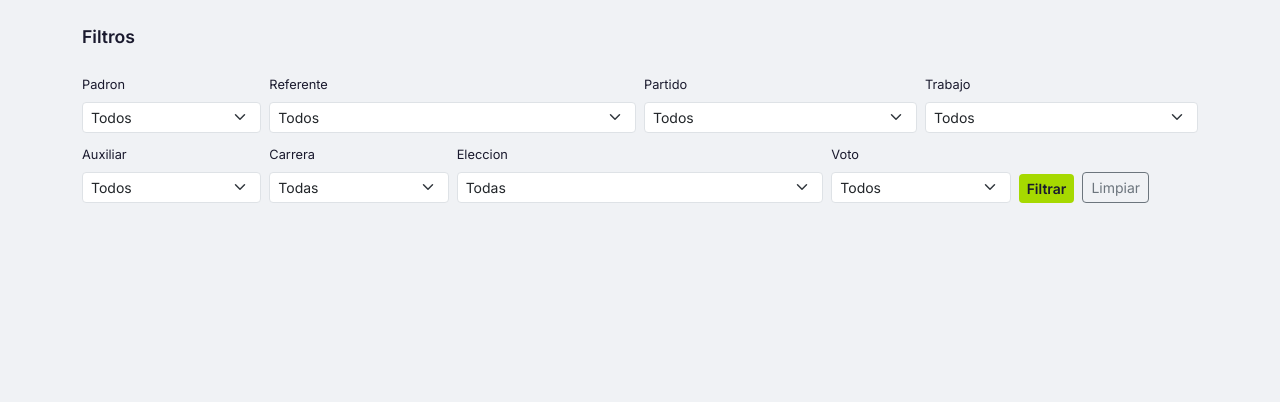
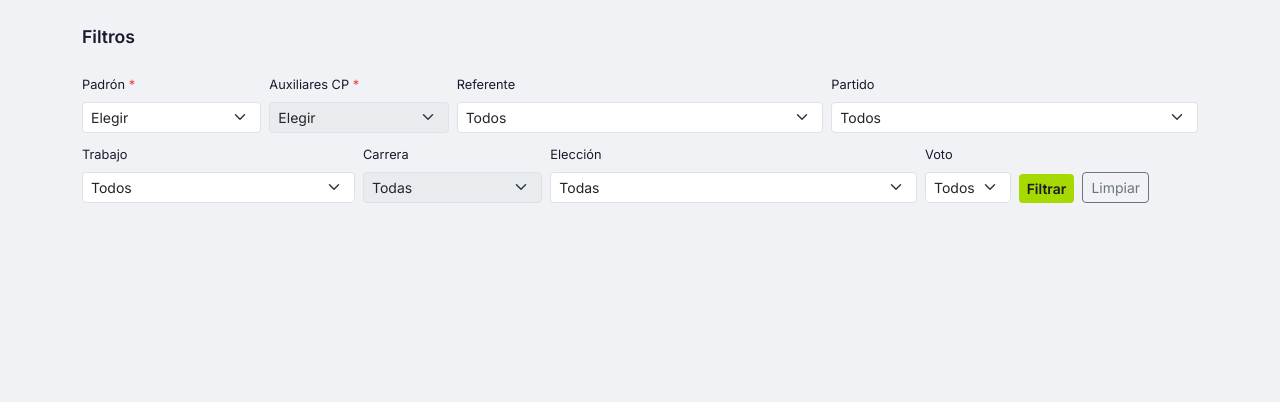
Before and after one commit to XtnPaez/fiscalizar, a PHP site: page /index.php?mod=filtros in a window 1280 px wide. Shown: the part 56-458 px from the top of the page. Run offline with PHP 8.4, Linux system fonts and the light colour scheme; the visitor is signed in with stand-in values (Sample User, id 1); tables that the repository leaves empty hold one stand-in row (values such as "Sample post").

Commit message:
consulta-padron terminado

```diff
--- a/consulta_padron/modulos/filtros/filtros.php
+++ b/consulta_padron/modulos/filtros/filtros.php
@@ -2,10 +2,15 @@
 // modulos/filtros/filtros.php
 // Modulo de filtros del sistema Fiscalizar — Consulta Padron.
 // Acceso: todos los niveles autenticados.
-// Orden de combos: Padron, Referente, Partido, Trabajo, Auxiliar, Carrera, Eleccion, Voto.
-// Referente incluye opcion "Con Referentes" para filtrar no-SIN REFERENTE.
-// Resultado: perfil completo con todos los campos de las vistas CD y CP.
-// Scroll horizontal sincronizado arriba y abajo de la tabla.
+// Padron es obligatorio. Sin padron no hay resultado.
+// Auxiliar CP es obligatorio cuando hay padron elegido.
+// Logica de combinacion:
+//   CD  + Auxiliar CP = NO → solo vista_padron_cd
+//   CD  + Auxiliar CP = SI → vista_padron_cd + vista_padron_cp WHERE auxiliar = 1
+//   CP  + Auxiliar CP = NO → vista_padron_cp WHERE auxiliar = 0
+//   CP  + Auxiliar CP = SI → vista_padron_cp completa
+// Todas las columnas de votos siempre presentes en el resultado.
+// Carrera se inhibe en JS cuando padron = CP.
 
 verificar_sesion();
 
@@ -29,21 +34,31 @@ $stmt_elecciones = $pdo->query("SELECT id, nombre, tipo FROM elecciones ORDER BY
 $elecciones      = $stmt_elecciones->fetchAll();
 
 // --- Leer parametros ---
-$padron    = $_GET['padron']    ?? '';
-$referente = $_GET['referente'] ?? ''; // valor numerico o '_con_referentes'
-$partido   = $_GET['partido']   ?? '';
-$trabajo   = $_GET['trabajo']   ?? '';
-$auxiliar  = $_GET['auxiliar']  ?? '';
-$carrera   = $_GET['carrera']   ?? '';
-$eleccion  = $_GET['eleccion']  ?? '';
-$voto      = $_GET['voto']      ?? '';
-$accion    = $_GET['accion']    ?? '';
-$pagina    = max(1, intval($_GET['pagina'] ?? 1));
-$por_pagina = 50;
+$padron      = $_GET['padron']      ?? '';   // CD o CP — obligatorio
+$auxiliar_cp = $_GET['auxiliar_cp'] ?? '';   // SI o NO — obligatorio si hay padron
+$referente   = $_GET['referente']   ?? '';   // id numerico o '_con_referentes'
+$partido     = $_GET['partido']     ?? '';
+$trabajo     = $_GET['trabajo']     ?? '';
+$carrera     = $_GET['carrera']     ?? '';   // solo aplica a CD
+$eleccion    = $_GET['eleccion']    ?? '';
+$voto        = $_GET['voto']        ?? '';
+$accion      = $_GET['accion']      ?? '';
+$pagina      = max(1, intval($_GET['pagina'] ?? 1));
+$por_pagina  = 50;
 
-$filtro_aplicado = ($padron !== '' || $referente !== '' || $partido !== '' ||
-                    $trabajo !== '' || $auxiliar !== '' || $carrera  !== '' ||
-                    $eleccion !== '');
+// Hay filtro aplicado solo si padron y auxiliar_cp estan ambos elegidos
+$filtro_aplicado = ($padron !== '' && $auxiliar_cp !== '');
+
+// Aviso si se intento filtrar sin elegir padron o auxiliar
+$aviso = '';
+$intento_filtrar = isset($_GET['padron']) || isset($_GET['auxiliar_cp']);
+if ($intento_filtrar && !$filtro_aplicado) {
+    if ($padron === '') {
+        $aviso = 'Elegir un padrón para ver resultados.';
+    } elseif ($auxiliar_cp === '') {
+        $aviso = 'Elegir una opción de Auxiliares CP para ver resultados.';
+    }
+}
 
 $resultados      = [];
 $total_registros = 0;
@@ -55,7 +70,7 @@ if ($filtro_aplicado) {
     $conds_comunes = [];
     $params        = [];
 
-    // Referente: valor numerico = referente especifico, _con_referentes = tiene al menos uno
+    // Referente
     if ($referente === '_con_referentes') {
         $conds_comunes[] = "dni IN (
             SELECT rg.dni FROM referentes_graduado rg
@@ -82,7 +97,7 @@ if ($filtro_aplicado) {
         $params[':trabajo'] = $trabajo;
     }
 
-    // Determinar tipo de eleccion antes de construir los WHERE
+    // Tipo de eleccion para filtro de voto
     $tipo_eleccion = null;
     if ($eleccion !== '') {
         $stmt_tipo     = $pdo->prepare("SELECT tipo FROM elecciones WHERE id = :id");
@@ -90,7 +105,10 @@ if ($filtro_aplicado) {
         $tipo_eleccion = $stmt_tipo->fetchColumn();
     }
 
-    // --- SELECT desde vista_padron_cd ---
+    // -------------------------------------------------------
+    // SELECT desde vista_padron_cd
+    // Incluye columnas CP en NO fijo
+    // -------------------------------------------------------
     $conds_cd  = $conds_comunes;
     $params_cd = $params;
 
@@ -105,33 +123,31 @@ if ($filtro_aplicado) {
         $params_cd[':eleccion_cd'] = $eleccion;
     }
 
-    $where_cd  = count($conds_cd) > 0 ? 'WHERE ' . implode(' AND ', $conds_cd) : '';
+    $where_cd = count($conds_cd) > 0 ? 'WHERE ' . implode(' AND ', $conds_cd) : '';
 
     $select_cd = "
         SELECT
-            dni, apellido, nombre, carrera,
-            'SI'  AS padron_cd,
-            'NO'  AS padron_cp,
-            NULL  AS auxiliar,
+            dni, apellido, nombre,
+            carrera,
+            'CD'  AS padron,
+            0     AS auxiliar,
             referente_1, referente_2, referente_3,
             partido, trabajo, sede_laboral,
             voto_cd_2021, voto_cd_2024,
-            NULL AS voto_cp_2017,
-            NULL AS voto_cp_2019,
-            NULL AS voto_cp_2021,
-            NULL AS voto_cp_2024
+            'NO'  AS voto_cp_2017,
+            'NO'  AS voto_cp_2019,
+            'NO'  AS voto_cp_2021,
+            'NO'  AS voto_cp_2024
         FROM vista_padron_cd
         $where_cd
     ";
 
-    // --- SELECT desde vista_padron_cp ---
+    // -------------------------------------------------------
+    // SELECT desde vista_padron_cp
+    // Incluye columnas CD en NO fijo
+    // -------------------------------------------------------
     $conds_cp  = $conds_comunes;
     $params_cp = $params;
-
-    if ($auxiliar !== '') {
-        $conds_cp[]              = "auxiliar = :auxiliar";
-        $params_cp[':auxiliar']  = ($auxiliar === 'SI') ? 1 : 0;
-    }
 
     if ($tipo_eleccion === 'cp' && $voto !== '') {
         $op         = $voto === 'SI' ? 'IN' : 'NOT IN';
@@ -139,54 +155,77 @@ if ($filtro_aplicado) {
         $params_cp[':eleccion_cp'] = $eleccion;
     }
 
-    $where_cp  = count($conds_cp) > 0 ? 'WHERE ' . implode(' AND ', $conds_cp) : '';
+    $where_cp = count($conds_cp) > 0 ? 'WHERE ' . implode(' AND ', $conds_cp) : '';
+
+    // Auxiliar CP determina que subconjunto de CP se usa
+    $filtro_auxiliar_cd = '';
+    $filtro_auxiliar_cp = '';
+
+    if ($auxiliar_cp === 'SI') {
+        // Solo auxiliares CP
+        $filtro_auxiliar_cp = $where_cp !== ''
+            ? $where_cp . ' AND auxiliar = 1'
+            : 'WHERE auxiliar = 1';
+    } else {
+        // Solo graduados CP (sin auxiliares)
+        $filtro_auxiliar_cp = $where_cp !== ''
+            ? $where_cp . ' AND auxiliar = 0'
+            : 'WHERE auxiliar = 0';
+    }
 
     $select_cp = "
         SELECT
             dni, apellido, nombre,
             NULL  AS carrera,
-            'NO'  AS padron_cd,
-            'SI'  AS padron_cp,
+            'CP'  AS padron,
             auxiliar,
             referente_1, referente_2, referente_3,
             partido, trabajo, sede_laboral,
-            NULL AS voto_cd_2021,
-            NULL AS voto_cd_2024,
+            'NO'  AS voto_cd_2021,
+            'NO'  AS voto_cd_2024,
+            voto_cp_2017, voto_cp_2019, voto_cp_2021, voto_cp_2024
+        FROM vista_padron_cp
+        $filtro_auxiliar_cp
+    ";
+
+    // -------------------------------------------------------
+    // Combinar segun padron y auxiliar_cp elegidos
+    // -------------------------------------------------------
+    if ($padron === 'CD' && $auxiliar_cp === 'NO') {
+        // Solo graduados CD
+        $sql_union  = $select_cd;
+        $params_all = $params_cd;
+
+    } elseif ($padron === 'CD' && $auxiliar_cp === 'SI') {
+        // Graduados CD + auxiliares CP
+        // UNION ALL porque no puede haber DNI repetido entre CD y auxiliares puros
+        $sql_union  = "($select_cd) UNION ALL ($select_cp)";
+        $params_all = array_merge($params_cd, $params_cp);
+
+    } elseif ($padron === 'CP' && $auxiliar_cp === 'NO') {
+        // Solo graduados CP (sin auxiliares)
+        $sql_union  = $select_cp;
+        $params_all = $params_cp;
+
+    } else {
+        // CP completo (graduados + auxiliares)
+        // Sacar el filtro de auxiliar para traer todos
+        $select_cp_todos = "
+            SELECT
+                dni, apellido, nombre,
+                NULL  AS carrera,
+                'CP'  AS padron,
+                auxiliar,
+                referente_1, referente_2, referente_3,
+                partido, trabajo, sede_laboral,
+                'NO'  AS voto_cd_2021,
+                'NO'  AS voto_cd_2024,
                 voto_cp_2017, voto_cp_2019, voto_cp_2021, voto_cp_2024
             FROM vista_padron_cp
             $where_cp
         ";
-
-    // --- Combinar segun padron seleccionado ---
-    if ($padron === 'CD') {
-        $sql_union  = $select_cd;
-        $params_all = $params_cd;
-    } elseif ($padron === 'CP') {
-        $sql_union  = $select_cp;
+        $sql_union  = $select_cp_todos;
         $params_all = $params_cp;
-    } else {
-        // Ambos padrones — consolidar en una fila por persona
-        $sql_union = "
-            SELECT
-                p.dni, p.apellido, p.nombre,
-                cd.carrera,
-                IF(cd.dni IS NOT NULL, 'SI', 'NO') AS padron_cd,
-                IF(cp.dni IS NOT NULL, 'SI', 'NO') AS padron_cp,
-                cp.auxiliar,
-                COALESCE(cd.referente_1,  cp.referente_1)  AS referente_1,
-                COALESCE(cd.referente_2,  cp.referente_2)  AS referente_2,
-                COALESCE(cd.referente_3,  cp.referente_3)  AS referente_3,
-                COALESCE(cd.partido,      cp.partido)      AS partido,
-                COALESCE(cd.trabajo,      cp.trabajo)      AS trabajo,
-                COALESCE(cd.sede_laboral, cp.sede_laboral) AS sede_laboral,
-                cd.voto_cd_2021, cd.voto_cd_2024,
-                cp.voto_cp_2017, cp.voto_cp_2019, cp.voto_cp_2021, cp.voto_cp_2024
-            FROM personas p
-            LEFT JOIN ($select_cd) cd ON p.dni = cd.dni
-            LEFT JOIN ($select_cp) cp ON p.dni = cp.dni
-            WHERE cd.dni IS NOT NULL OR cp.dni IS NOT NULL
-        ";
-        $params_all = array_merge($params_cd, $params_cp);
     }
 
     $sql_ordenado = "SELECT * FROM ($sql_union) AS resultado ORDER BY apellido ASC, nombre ASC";
@@ -221,15 +260,15 @@ if ($filtro_aplicado) {
 
 // URL base para paginacion conservando filtros
 $params_url = http_build_query(array_filter([
-    'mod'      => 'filtros',
-    'padron'   => $padron,
-    'referente'=> $referente,
-    'partido'  => $partido,
-    'trabajo'  => $trabajo,
-    'auxiliar' => $auxiliar,
-    'carrera'  => $carrera,
-    'eleccion' => $eleccion,
-    'voto'     => $voto,
+    'mod'        => 'filtros',
+    'padron'     => $padron,
+    'auxiliar_cp'=> $auxiliar_cp,
+    'referente'  => $referente,
+    'partido'    => $partido,
+    'trabajo'    => $trabajo,
+    'carrera'    => $carrera,
+    'eleccion'   => $eleccion,
+    'voto'       => $voto,
 ]));
 
 require_once 'includes/navbar.php';
@@ -243,13 +282,24 @@ require_once 'includes/navbar.php';
 
     <div class="row g-2 mb-2">
 
-        <!-- Padron -->
+        <!-- Padron — obligatorio -->
         <div class="col-md-2">
-            <label class="form-label" style="font-size:0.8rem;">Padron</label>
-            <select name="padron" class="form-select form-select-sm">
-                <option value="">Todos</option>
+            <label class="form-label" style="font-size:0.8rem;">Padrón <span style="color:#e53e3e;">*</span></label>
+            <select name="padron" id="combo-padron" class="form-select form-select-sm">
+                <option value="" disabled <?php echo $padron === '' ? 'selected' : ''; ?>>Elegir</option>
                 <option value="CD" <?php echo $padron === 'CD' ? 'selected' : ''; ?>>CD</option>
                 <option value="CP" <?php echo $padron === 'CP' ? 'selected' : ''; ?>>CP</option>
+            </select>
+        </div>
+
+        <!-- Auxiliares CP — obligatorio si hay padron -->
+        <div class="col-md-2">
+            <label class="form-label" style="font-size:0.8rem;">Auxiliares CP <span style="color:#e53e3e;">*</span></label>
+            <select name="auxiliar_cp" id="combo-auxiliar" class="form-select form-select-sm"
+                <?php echo $padron === '' ? 'disabled' : ''; ?>>
+                <option value="" disabled <?php echo $auxiliar_cp === '' ? 'selected' : ''; ?>>Elegir</option>
+                <option value="SI" <?php echo $auxiliar_cp === 'SI' ? 'selected' : ''; ?>>SI</option>
+                <option value="NO" <?php echo $auxiliar_cp === 'NO' ? 'selected' : ''; ?>>NO</option>
             </select>
         </div>
 
@@ -271,7 +321,7 @@ require_once 'includes/navbar.php';
         </div>
 
         <!-- Partido -->
-        <div class="col-md-3">
+        <div class="col-md-4">
             <label class="form-label" style="font-size:0.8rem;">Partido</label>
             <select name="partido" class="form-select form-select-sm">
                 <option value="">Todos</option>
@@ -283,6 +333,10 @@ require_once 'includes/navbar.php';
                 <?php endforeach; ?>
             </select>
         </div>
+
+    </div>
+
+    <div class="row g-2 align-items-end">
 
         <!-- Trabajo -->
         <div class="col-md-3">
@@ -298,24 +352,11 @@ require_once 'includes/navbar.php';
             </select>
         </div>
 
-    </div>
-
-    <div class="row g-2 align-items-end">
-
-        <!-- Auxiliar -->
-        <div class="col-md-2">
-            <label class="form-label" style="font-size:0.8rem;">Auxiliar</label>
-            <select name="auxiliar" class="form-select form-select-sm">
-                <option value="">Todos</option>
-                <option value="SI" <?php echo $auxiliar === 'SI' ? 'selected' : ''; ?>>Si</option>
-                <option value="NO" <?php echo $auxiliar === 'NO' ? 'selected' : ''; ?>>No</option>
-            </select>
-        </div>
-
-        <!-- Carrera -->
+        <!-- Carrera — se inhibe si padron = CP -->
         <div class="col-md-2">
             <label class="form-label" style="font-size:0.8rem;">Carrera</label>
-            <select name="carrera" class="form-select form-select-sm">
+            <select name="carrera" id="combo-carrera" class="form-select form-select-sm"
+                <?php echo $padron === 'CP' ? 'disabled' : ''; ?>>
                 <option value="">Todas</option>
                 <?php foreach ($carreras as $c): ?>
                 <option value="<?php echo htmlspecialchars($c['sigla'], ENT_QUOTES, 'UTF-8'); ?>"
@@ -326,9 +367,9 @@ require_once 'includes/navbar.php';
             </select>
         </div>
 
-        <!-- Eleccion -->
+        <!-- Eleccion — todas siempre visibles -->
         <div class="col-md-4">
-            <label class="form-label" style="font-size:0.8rem;">Eleccion</label>
+            <label class="form-label" style="font-size:0.8rem;">Elección</label>
             <select name="eleccion" class="form-select form-select-sm">
                 <option value="">Todas</option>
                 <?php foreach ($elecciones as $e): ?>
@@ -341,12 +382,12 @@ require_once 'includes/navbar.php';
         </div>
 
         <!-- Voto -->
-        <div class="col-md-2">
+        <div class="col-md-1">
             <label class="form-label" style="font-size:0.8rem;">Voto</label>
             <select name="voto" class="form-select form-select-sm">
                 <option value="">Todos</option>
-                <option value="SI" <?php echo $voto === 'SI' ? 'selected' : ''; ?>>Voto</option>
-                <option value="NO" <?php echo $voto === 'NO' ? 'selected' : ''; ?>>No voto</option>
+                <option value="SI" <?php echo $voto === 'SI' ? 'selected' : ''; ?>>Votó</option>
+                <option value="NO" <?php echo $voto === 'NO' ? 'selected' : ''; ?>>No votó</option>
             </select>
         </div>
 
@@ -360,6 +401,12 @@ require_once 'includes/navbar.php';
 
     </div>
 </form>
+
+<?php if ($aviso !== ''): ?>
+    <div class="alert alert-warning" style="font-size:0.9rem;">
+        <?php echo htmlspecialchars($aviso, ENT_QUOTES, 'UTF-8'); ?>
+    </div>
+<?php endif; ?>
 
 <?php if ($filtro_aplicado): ?>
 
@@ -389,10 +436,9 @@ require_once 'includes/navbar.php';
                         <th>DNI</th>
                         <th>Apellido</th>
                         <th>Nombre</th>
+                        <th>Padrón</th>
                         <th>Carrera</th>
-                        <th>CD</th>
-                        <th>CP</th>
-                        <th>Auxiliar</th>
+                        <th>Aux CP</th>
                         <th>Referente 1</th>
                         <th>Referente 2</th>
                         <th>Referente 3</th>
@@ -413,14 +459,15 @@ require_once 'includes/navbar.php';
                         <td><?php echo htmlspecialchars($f['dni'],      ENT_QUOTES, 'UTF-8'); ?></td>
                         <td><?php echo htmlspecialchars($f['apellido'], ENT_QUOTES, 'UTF-8'); ?></td>
                         <td><?php echo htmlspecialchars($f['nombre'],   ENT_QUOTES, 'UTF-8'); ?></td>
-                        <td><?php echo htmlspecialchars($f['carrera']      ?? '—', ENT_QUOTES, 'UTF-8'); ?></td>
-                        <td><?php echo $f['padron_cd'] === 'SI'
-                            ? '<span class="badge" style="background-color:#a6d900;color:#1a1a2e;">SI</span>'
-                            : '<span class="text-secondary">—</span>'; ?></td>
-                        <td><?php echo $f['padron_cp'] === 'SI'
-                            ? '<span class="badge" style="background-color:#1a1a2e;color:#fff;">SI</span>'
-                            : '<span class="text-secondary">—</span>'; ?></td>
-                        <td><?php echo $f['auxiliar'] === null ? '—' : ($f['auxiliar'] ? 'SI' : 'NO'); ?></td>
+                        <td>
+                            <?php if ($f['padron'] === 'CD'): ?>
+                                <span class="badge" style="background-color:#a6d900;color:#1a1a2e;">CD</span>
+                            <?php else: ?>
+                                <span class="badge" style="background-color:#1a1a2e;color:#fff;">CP</span>
+                            <?php endif; ?>
+                        </td>
+                        <td><?php echo htmlspecialchars($f['carrera'] ?? '—', ENT_QUOTES, 'UTF-8'); ?></td>
+                        <td><?php echo $f['auxiliar'] ? 'SI' : 'NO'; ?></td>
                         <td><?php echo htmlspecialchars($f['referente_1'] ?? '—', ENT_QUOTES, 'UTF-8'); ?></td>
                         <td><?php echo htmlspecialchars($f['referente_2'] ?? '—', ENT_QUOTES, 'UTF-8'); ?></td>
                         <td><?php echo htmlspecialchars($f['referente_3'] ?? '—', ENT_QUOTES, 'UTF-8'); ?></td>
@@ -469,7 +516,7 @@ require_once 'includes/navbar.php';
                 </li>
             </ul>
             <p class="text-center text-secondary" style="font-size:0.8rem;">
-                Pagina <?php echo $pagina; ?> de <?php echo $total_paginas; ?>
+                Página <?php echo $pagina; ?> de <?php echo $total_paginas; ?>
             </p>
         </nav>
         <?php endif; ?>
@@ -478,29 +525,60 @@ require_once 'includes/navbar.php';
 
 <?php endif; ?>
 
-<!-- Script scroll superior sincronizado -->
+<!-- JavaScript: habilitar/inhabilitar combos segun padron elegido -->
 <script>
 (function () {
+
+    const comboPadron   = document.getElementById('combo-padron');
+    const comboAuxiliar = document.getElementById('combo-auxiliar');
+    const comboCarrera  = document.getElementById('combo-carrera');
+
+    // Scroll superior sincronizado
     const scrollTop   = document.getElementById('scroll-top');
     const scrollTabla = document.getElementById('scroll-tabla');
     const inner       = document.getElementById('scroll-top-inner');
 
-    if (!scrollTop || !scrollTabla || !inner) return;
-
+    if (scrollTop && scrollTabla && inner) {
         function ajustarAncho() {
             const tabla = document.getElementById('tabla-filtros');
             if (tabla) inner.style.width = tabla.offsetWidth + 'px';
         }
-
         ajustarAncho();
         window.addEventListener('resize', ajustarAncho);
-
         scrollTop.addEventListener('scroll', function () {
             scrollTabla.scrollLeft = scrollTop.scrollLeft;
         });
         scrollTabla.addEventListener('scroll', function () {
             scrollTop.scrollLeft = scrollTabla.scrollLeft;
         });
+    }
+
+    // Logica de habilitacion de combos
+    function actualizarCombos() {
+        const padron = comboPadron.value;
+
+        if (padron === '') {
+            // Sin padron: inhibe auxiliar y carrera
+            comboAuxiliar.disabled = true;
+            comboCarrera.disabled  = true;
+        } else if (padron === 'CP') {
+            // Padron CP: habilita auxiliar, inhibe carrera
+            comboAuxiliar.disabled = false;
+            comboCarrera.disabled  = true;
+            comboCarrera.value     = '';
+        } else {
+            // Padron CD: habilita auxiliar y carrera
+            comboAuxiliar.disabled = false;
+            comboCarrera.disabled  = false;
+        }
+    }
+
+    // Ejecutar al cargar la pagina para reflejar estado actual
+    actualizarCombos();
+
+    // Ejecutar al cambiar el padron
+    comboPadron.addEventListener('change', actualizarCombos);
+
 })();
 </script>
 
```
Lines whose indentation alone changed are shown as unchanged.
